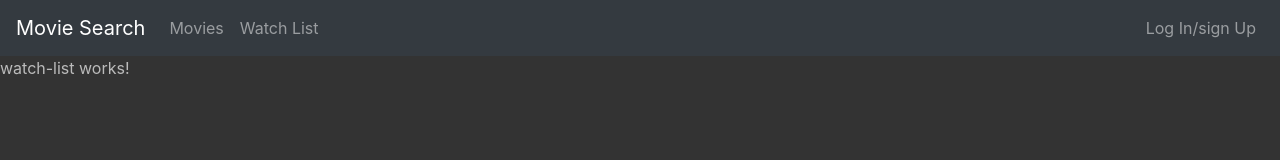
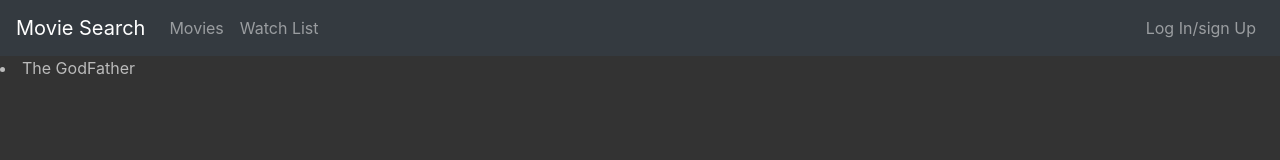
Before and after one commit to aliqb/whatchList, an Angular app: page /watchList in a window 1280 px wide. Shown: the top 160 px of the page. Built offline with nearby package versions, Linux system fonts and the light colour scheme.

Commit message:
get items from service

```diff
--- a/src/app/list.service.ts
+++ b/src/app/list.service.ts
@@ -14,7 +14,7 @@ export class ListService {
     )
   ]
   constructor() { }
-  getItems(){
+  getItems():ListItem[]{
     return this.items.slice();
   }
 }
--- a/src/app/watch-list/watch-list.component.html
+++ b/src/app/watch-list/watch-list.component.html
@@ -1 +1 @@
-<p>watch-list works!</p>
+<li *ngFor="let item of toWatch">{{ item.title }}</li>
--- a/src/app/watch-list/watch-list.component.ts
+++ b/src/app/watch-list/watch-list.component.ts
@@ -1,5 +1,6 @@
 import { Component, OnInit } from '@angular/core';
 import { ListItem } from '../list-item.model';
+import { ListService } from '../list.service';
 
 @Component({
   selector: 'app-watch-list',
@@ -9,9 +10,15 @@ import { ListItem } from '../list-item.model';
 export class WatchListComponent implements OnInit {
   toWatch:ListItem[]=[];
   wathced:ListItem[]=[];
-  constructor() { }
+  constructor(private listServie:ListService) { }
 
   ngOnInit(): void {
+    this.toWatch=this.listServie.getItems().filter((item:ListItem)=>{
+      return !item.watched;
+    })
+    this.wathced=this.listServie.getItems().filter((item:ListItem)=>{
+      return item.watched;
+    })
   }
 
 }
```
